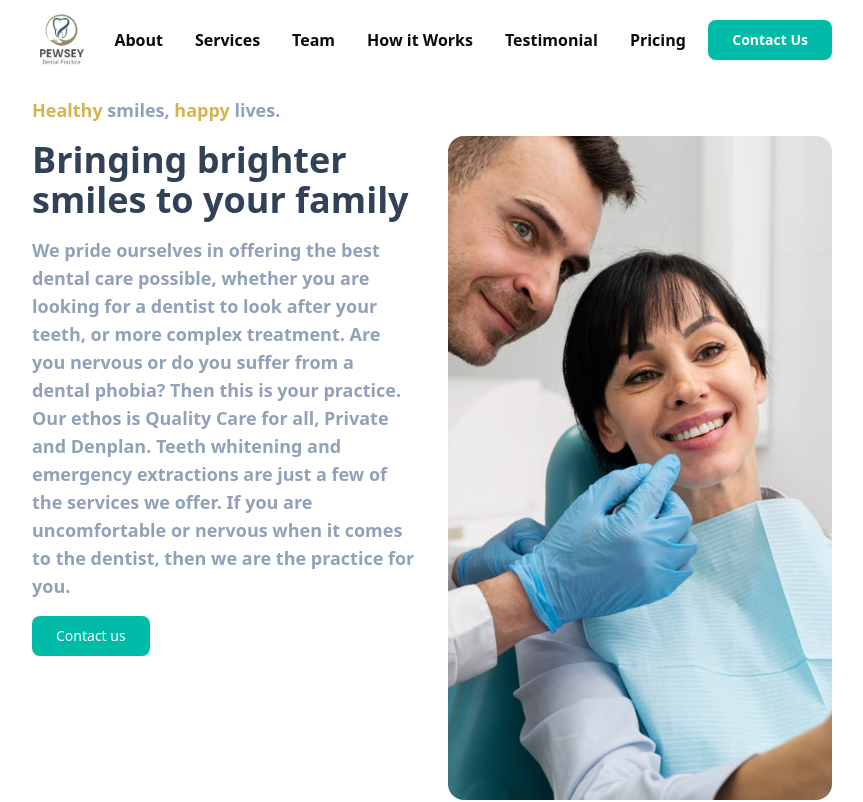
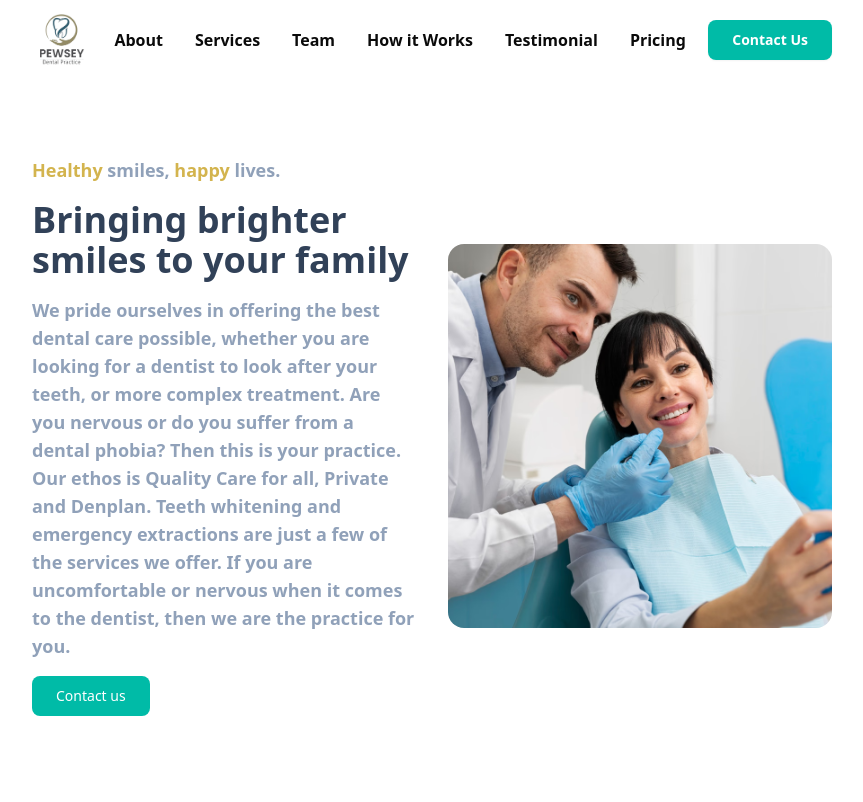
Before and after one commit to SkinnyPetee/pew-dentistry, a Next.js app: page / in a window 1280 px wide. Shown: the top 802 px of the page, without its empty margins (208-1071 px from the left). Built offline with nearby package versions, Linux system fonts and the light colour scheme.

Commit message:
fixed hero

```diff
--- a/src/modules/section-1/hero.tsx
+++ b/src/modules/section-1/hero.tsx
@@ -10,7 +10,7 @@ const Hero = () => {
           className="w-full min-h-screen flex flex-col-reverse lg:flex-row"
           id="hero"
         >
-          <div className="flex-1 flex flex-col justify-center items-start gap-4 mb-12  pr-8">
+          <div className="flex-1 flex flex-col justify-center items-start gap-4 mb-12 lg:pt-30  pr-8">
             <div>
               <p className="text-slate-400 text-lg font-semibold">
                 <span className="text-[#d3b44e]">Healthy</span> smiles,{" "}
@@ -48,8 +48,8 @@ const Hero = () => {
               </Button>
             </div>
           </div>
-          <div className="min-h-full flex-1  pt-34 mb-16   flex justify-center">
-            <div className="relative rounded-2xl overflow-hidden w-full aspect-square">
+          <div className="flex-1  pt-34 mb-16   flex  items-end justify-center lg:items-center">
+            <div className="max-w-[450px] max-h-[450px] relative rounded-2xl overflow-hidden w-full aspect-square">
               <Image
                 src="/images/image-1.avif"
                 alt="dentist image"
```
